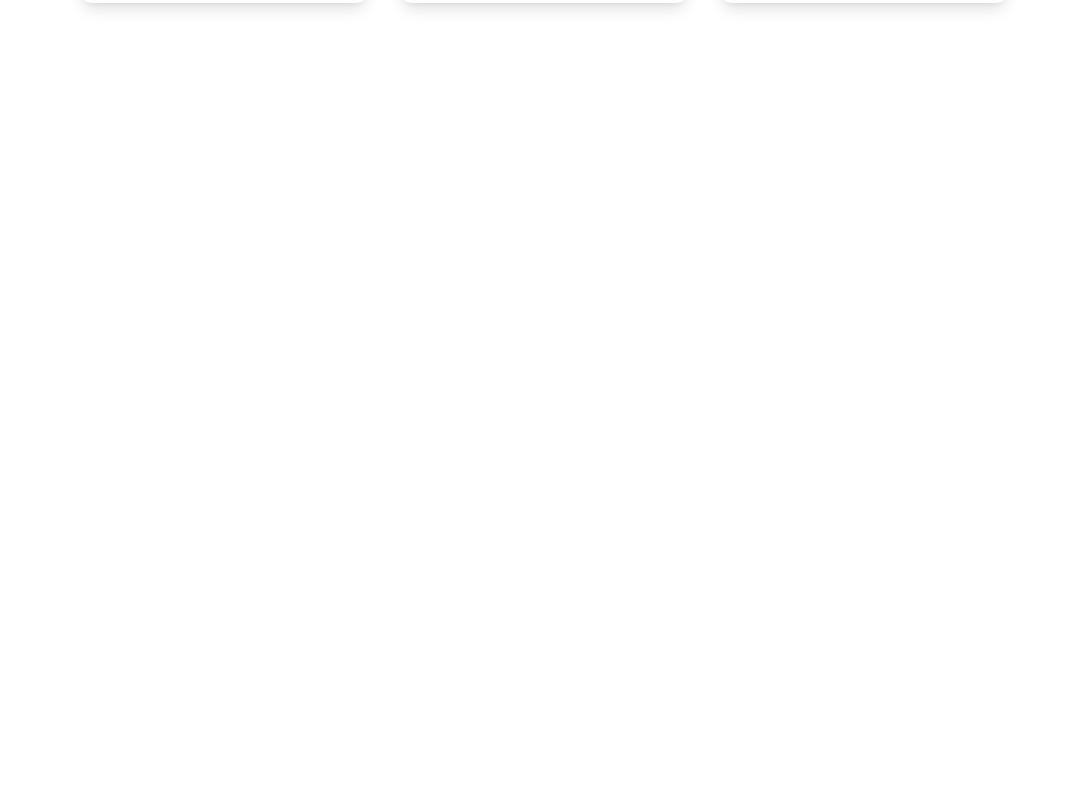
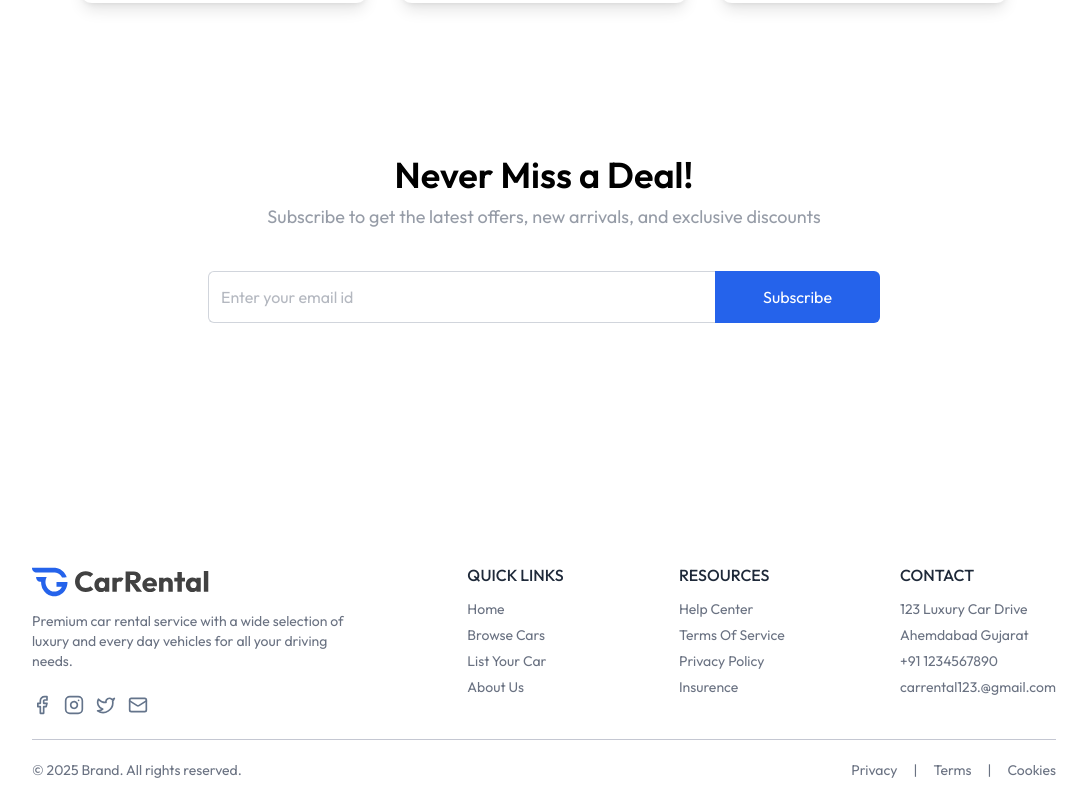
Before and after one commit to Kalpesh-Parmar-0/CarRental, a React (Vite) app in the folder client/: page / in a window 1280 px wide. Shown: the part 2808-3608 px from the top of the page, without its empty margins (96-1183 px from the left). Before the commit the page ends 2923 px from the top, so only its background shows below. Built offline with nearby package versions, Linux system fonts and the light colour scheme.

Commit message:
Footer done and Home page is done

```diff
--- a/client/src/App.jsx
+++ b/client/src/App.jsx
@@ -5,6 +5,7 @@
 import CarDetails from './pages/CarDetails'
 import Cars from './pages/Cars'
 import MyBookings from './pages/MyBookings'
+import Footer from './components/Footer'
 
 const App = () => {
 
@@ -21,6 +22,8 @@
         <Route path='/cars' element={<Cars />} />
         <Route path='/my-bookings' element={<MyBookings />} />
       </Routes>
+
+      {!isOwnerPath && <Footer />}
     </>
   )
 }
--- /dev/null
+++ b/client/src/components/Footer.jsx
@@ -0,0 +1,66 @@
+import React from 'react'
+import { assets } from '../assets/assets'
+
+const Footer = () => {
+  return (
+    <div className='px-6 md:px-16 lg:px-24 xl:px-32 mt-60 text-sm text-gray-500'>
+        <div className='flex flex-wrap justify-between items-start gap-8 pb-6 border-b border-borderColor'>
+            <div>
+                <img src={assets.logo} alt="logo" className='h-8 md:h-9' />
+                <p className='max-w-80 mt-3'>
+                    Premium car rental service with a wide selection of luxury and every day vehicles for all your driving needs.
+                </p>
+                <div className='flex items-center gap-3 mt-6'>
+                    <a href="#"><img src={assets.facebook_logo} className='w-5 h-5' alt="facebook" /></a>
+                    <a href="#"><img src={assets.instagram_logo} className='w-5 h-5' alt="instagram" /></a>
+                    <a href="#"><img src={assets.twitter_logo} className='w-5 h-5' alt="twitter" /></a>
+                    <a href="#"><img src={assets.gmail_logo} className='w-5 h-5' alt="gmail" /></a>
+                </div>
+            </div>
+
+            <div>
+                <h2 className='text-base font-medium text-gray-800 uppercase'>Quick Links</h2>
+                <ul className='mt-3 flex flex-col gap-1.5'>
+                    <li><a href="#">Home</a></li>
+                    <li><a href="#">Browse Cars</a></li>
+                    <li><a href="#">List Your Car</a></li>
+                    <li><a href="#">About Us</a></li>
+                </ul>
+            </div>
+
+            <div>
+                <h2 className='text-base font-medium text-gray-800 uppercase'>Resources</h2>
+                <ul className='mt-3 flex flex-col gap-1.5'>
+                    <li><a href="#">Help Center</a></li>
+                    <li><a href="#">Terms Of Service</a></li>
+                    <li><a href="#">Privacy Policy</a></li>
+                    <li><a href="#">Insurence</a></li>
+                </ul>
+            </div>
+
+            <div>
+                <h2 className='text-base font-medium text-gray-800 uppercase'>Contact</h2>
+                <ul className='mt-3 flex flex-col gap-1.5'>
+                    <li>123 Luxury Car Drive</li>
+                    <li>Ahemdabad Gujarat</li>
+                    <li>+91 1234567890</li>
+                    <li>carrental123.@gmail.com</li>
+                </ul>
+            </div>
+        </div>
+
+        <div className='flex flex-col md:flex-row gap-2 items-center justify-between py-5'>
+            <p>© {new Date().getFullYear()} Brand. All rights reserved.</p>
+            <ul className='flex items-center gap-4'>
+                <li><a href="#">Privacy</a></li>
+                <li>|</li>
+                <li><a href="#">Terms</a></li>
+                <li>|</li>
+                <li><a href="#">Cookies</a></li>
+            </ul>
+        </div>
+    </div>
+  )
+}
+
+export default Footer
--- /dev/null
+++ b/client/src/components/Newsletter.jsx
@@ -0,0 +1,25 @@
+import React from 'react'
+
+const Newsletter = () => {
+  return (
+    <div className="flex flex-col items-center justify-center text-center space-y-2 max:md-px-4 my-10 mb-40">
+        <h1 className="md:text-4xl text-2xl font-semibold">Never Miss a Deal!</h1>
+        <p className="md:text-lg text-gray-500/70 pb-8">
+            Subscribe to get the latest offers, new arrivals, and exclusive discounts
+        </p>
+        <form className="flex items-center justify-between max-w-2xl w-full md:h-13 h-12">
+            <input
+                className="border border-gray-300 rounded-md h-full border-r-0 outline-none w-full rounded-r-none px-3 text-gray-500"
+                type="text"
+                placeholder="Enter your email id"
+                required
+            />
+            <button type="submit" className="md:px-12 px-8 h-full text-white bg-primary hover:bg-primary-dull transition-all cursor-pointer rounded-md rounded-l-none">
+                Subscribe
+            </button>
+        </form>
+    </div>
+  )
+}
+
+export default Newsletter
--- a/client/src/pages/Home.jsx
+++ b/client/src/pages/Home.jsx
@@ -3,6 +3,7 @@
 import FeaturedSection from '../components/FeaturedSection'
 import Banner from '../components/Banner'
 import Testimonial from '../components/Testimonial'
+import Newsletter from '../components/Newsletter'
 
 const Home = () => {
   return (
@@ -11,6 +12,7 @@
       <FeaturedSection />
       <Banner />
       <Testimonial />
+      <Newsletter />
     </>
   )
 }
```
